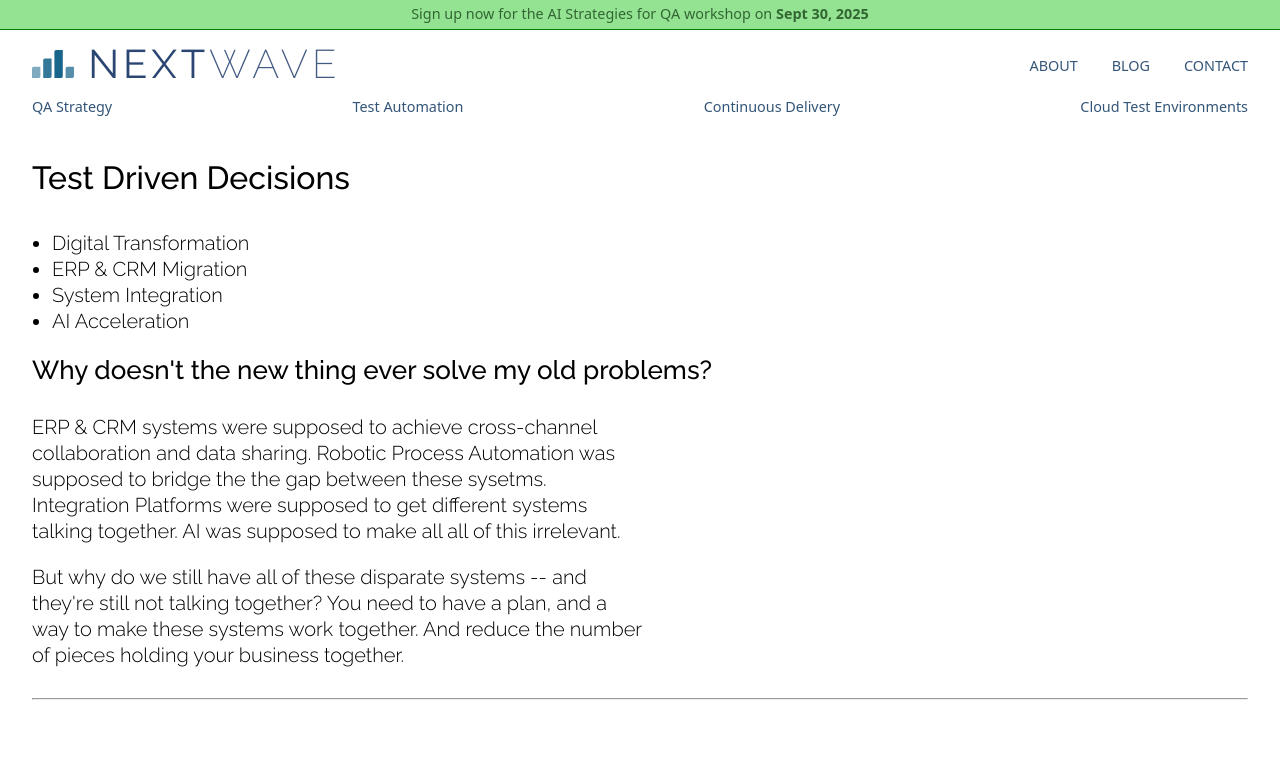
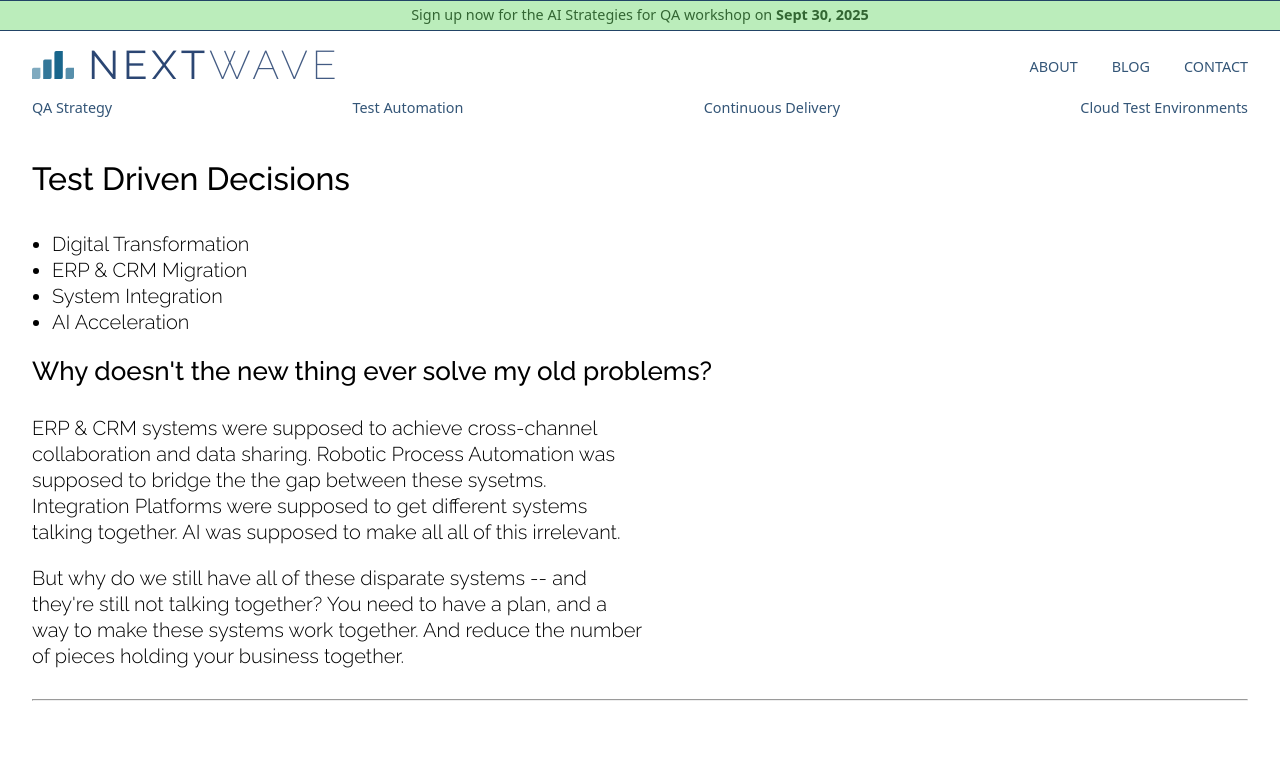
Before and after one commit to fijiaaron/nextwave, a plain HTML site: page public/index.html in a window 1280 px wide. Shown: the top 778 px of the page. Drawn offline with Linux system fonts and the light colour scheme.

Commit message:
tweak top border

```diff
--- a/public/css/header.css
+++ b/public/css/header.css
@@ -26,7 +26,8 @@ header a:hover {
 }
 
 header#top-header {
-	background-color: rgba(120, 220, 120, 0.8);
+
+	background-color: rgba(120, 220, 120, 0.5);
 
 	font-family: system-ui, sans-serif;
 	font-size: 0.8rem;
@@ -38,7 +39,9 @@ header#top-header {
 
 	padding-top: 0.4em;
 	padding-bottom: 0.4em;
-	border-bottom: 1px solid green;
+
+	border-top: 0.01rem solid #246;
+	border-bottom: 0.01rem solid #246;
 }
 
 header#top-header a {
```
